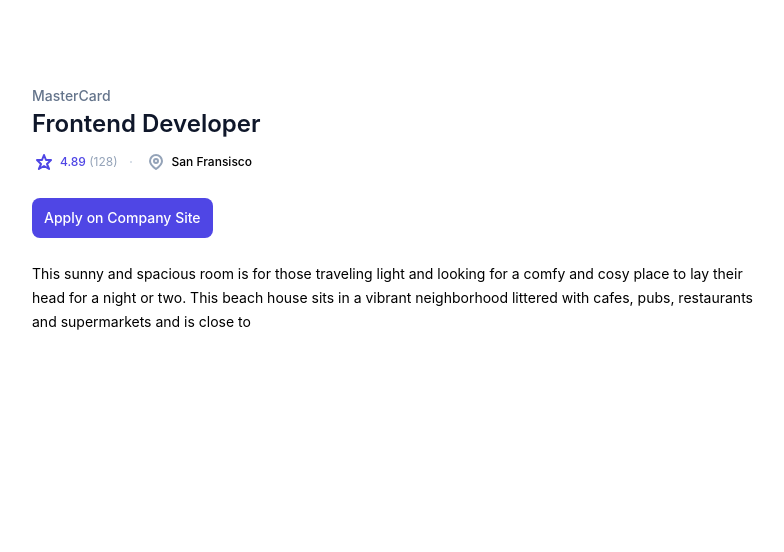
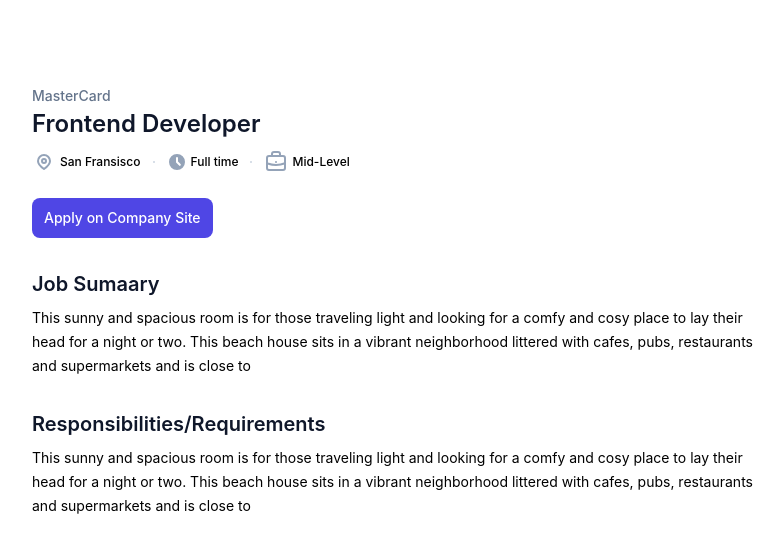
Before and after one commit to mako-commits/Job-Board, a Next.js app: page /new in a window 1280 px wide. Shown: the top 552 px of the page, without its empty margins (240-1024 px from the left). Built offline with nearby package versions, Linux system fonts and the light colour scheme.

Commit message:
fix: Refactor code

```diff
--- a/components/jobs/JobDetail.js
+++ b/components/jobs/JobDetail.js
@@ -14,7 +14,7 @@
         </div>
 
         <dl className="mt-4 text-xs font-medium flex items-center row-start-2 sm:mt-1 sm:row-start-3 md:mt-2.5 lg:row-start-2">
-          <dt className="sr-only">Reviews</dt>
+          {/* <dt className="sr-only">Reviews</dt>
           <dd className="text-indigo-600 flex items-center dark:text-indigo-400">
             <svg
               width="24"
@@ -33,18 +33,9 @@
             <span>
               4.89 <span className="text-slate-400 font-normal">(128)</span>
             </span>
-          </dd>
+          </dd> */}
           <dt className="sr-only">Location</dt>
           <dd className="flex items-center">
-            <svg
-              width="2"
-              height="2"
-              aria-hidden="true"
-              fill="currentColor"
-              className="mx-3 text-slate-300"
-            >
-              <circle cx="1" cy="1" r="1" />
-            </svg>
             <svg
               width="24"
               height="24"
@@ -60,6 +51,58 @@
               <path d="M14 11a2 2 0 1 1-4 0 2 2 0 0 1 4 0Z" />
             </svg>
             {props.location}
+            <svg
+              width="2"
+              height="2"
+              aria-hidden="true"
+              fill="currentColor"
+              className="mx-3 text-slate-300"
+            >
+              <circle cx="1" cy="1" r="1" />
+            </svg>
+          </dd>
+          <dt className="sr-only">Job Type</dt>
+          <dd className="flex items-center">
+            <svg
+              xmlns="http://www.w3.org/2000/svg"
+              className="h-5 w-5 mr-1 text-slate-400 dark:text-slate-500"
+              viewBox="0 0 20 20"
+              fill="currentColor"
+            >
+              <path
+                fillRule="evenodd"
+                d="M10 18a8 8 0 100-16 8 8 0 000 16zm1-12a1 1 0 10-2 0v4a1 1 0 00.293.707l2.828 2.829a1 1 0 101.415-1.415L11 9.586V6z"
+                clipRule="evenodd"
+              />
+            </svg>
+            {props.type}
+            <svg
+              width="2"
+              height="2"
+              aria-hidden="true"
+              fill="currentColor"
+              className="mx-3 text-slate-300"
+            >
+              <circle cx="1" cy="1" r="1" />
+            </svg>
+          </dd>
+          <dt className="sr-only">Location</dt>
+          <dd className="flex items-center">
+            <svg
+              xmlns="http://www.w3.org/2000/svg"
+              className="h-6 w-6 mr-1 text-slate-400 dark:text-slate-500"
+              fill="none"
+              viewBox="0 0 24 24"
+              stroke="currentColor"
+              strokeWidth={2}
+            >
+              <path
+                strokeLinecap="round"
+                strokeLinejoin="round"
+                d="M21 13.255A23.931 23.931 0 0112 15c-3.183 0-6.22-.62-9-1.745M16 6V4a2 2 0 00-2-2h-4a2 2 0 00-2 2v2m4 6h.01M5 20h14a2 2 0 002-2V8a2 2 0 00-2-2H5a2 2 0 00-2 2v10a2 2 0 002 2z"
+              />
+            </svg>
+            {props.level}
           </dd>
         </dl>
         <div className="mt-4 col-start-1 row-start-3 self-center sm:mt-0 sm:col-start-2 sm:row-start-2 sm:row-span-2 lg:mt-6 lg:col-start-1 lg:row-start-3 lg:row-end-4">
@@ -70,9 +113,22 @@
             Apply on Company Site
           </button>
         </div>
-        <p className="mt-4 text-sm leading-6 col-start-1 sm:col-span-2 lg:mt-6 lg:row-start-4 lg:col-span-1 dark:text-slate-400">
-          {props.description}
-        </p>
+        <div className="mt-7">
+          <h1 className="mt-1 text-md font-semibold text-white sm:text-slate-900 md:text-xl dark:sm:text-white">
+            Job Sumaary
+          </h1>
+          <p className="mt-4 text-sm leading-6 col-start-1 sm:col-span-2 lg:mt-2 lg:row-start-4 lg:col-span-1 dark:text-slate-400">
+            {props.description}
+          </p>
+        </div>
+        <div className="mt-7">
+          <h1 className="mt-1 text-md font-semibold text-white sm:text-slate-900 md:text-xl dark:sm:text-white">
+            Responsibilities/Requirements
+          </h1>
+          <p className="mt-4 text-sm leading-6 col-start-1 sm:col-span-2 lg:mt-2 lg:row-start-4 lg:col-span-1 dark:text-slate-400">
+            {props.description}
+          </p>
+        </div>
       </div>
     </main>
   );
--- a/components/jobs/JobItem.js
+++ b/components/jobs/JobItem.js
@@ -2,6 +2,7 @@
 import Image from "next/image";
 import Link from "next/link";
 import { useRouter } from "next/router";
+import styles from "../../styles/JobItem.module.css";
 const JobItem = (props) => {
   const router = useRouter();
   const showJobDetail = () => {
@@ -9,27 +10,31 @@
     // router.push(`/jobs/${props.id}`);
   };
   return (
-    <article className="flex items-start space-x-6 p-6">
-      <img
+    <article>
+      <div
+        className={`flex flex-col md:flex-row md:items-center items-start md:space-x-6 space-x-2 md:p-6 p-3 ${styles.card}`}
+        onClick={showJobDetail}
+      >
+        <Image
           src={props.image}
           alt=""
-        width="60"
+          width="80"
           height="88"
           className="flex-none rounded-md bg-slate-100"
         />
 
         <div className="min-w-0 relative flex-auto">
-        <div className="flex-none w-full mt-2 font-normal">
-          <dt className="sr-only">Cast</dt>
+          <div className="flex-none w-full font-normal">
+            <dt className="sr-only">Company Name</dt>
             <dd className="text-slate-400">{props.company}</dd>
           </div>
           <h2 className="font-semibold text-white truncate pr-20">
             {props.title}
           </h2>
-        <dl className="mt-2 flex flex-wrap text-sm leading-6 font-medium">
+          <dl className="mt-2 flex flex-wrap gap-2 text-sm leading-6 font-medium">
             <div className="absolute top-0 right-0 flex items-center space-x-1">
               <dt className="text-sky-500">
-              <span className="sr-only">Star rating</span>
+                <span className="sr-only">Job Details</span>
                 <button onClick={showJobDetail}>
                   <svg
                     xmlns="http://www.w3.org/2000/svg"
@@ -50,14 +55,36 @@
               <dd>{props.starRating}</dd>
             </div>
             <div>
-            <dt className="sr-only">Rating</dt>
+              <dt className="sr-only">Salary Range</dt>
               <dd className="px-1.5 ring-1 ring-slate-200 rounded">
                 {props.salary}
               </dd>
             </div>
             <div className="ml-2">
               <dt className="sr-only">Location</dt>
-            <dd>{props.location}</dd>
+
+              <dd className="flex items-center ">
+                <svg
+                  xmlns="http://www.w3.org/2000/svg"
+                  className="h-6 w-6 mr-1 text-slate-400 dark:text-slate-500"
+                  fill="none"
+                  viewBox="0 0 24 24"
+                  stroke="currentColor"
+                  strokeWidth={2}
+                >
+                  <path
+                    strokeLinecap="round"
+                    strokeLinejoin="round"
+                    d="M17.657 16.657L13.414 20.9a1.998 1.998 0 01-2.827 0l-4.244-4.243a8 8 0 1111.314 0z"
+                  />
+                  <path
+                    strokeLinecap="round"
+                    strokeLinejoin="round"
+                    d="M15 11a3 3 0 11-6 0 3 3 0 016 0z"
+                  />
+                </svg>
+                {props.location}
+              </dd>
             </div>
             <div>
               <dt className="sr-only">Level</dt>
@@ -71,6 +98,20 @@
                 >
                   <circle cx="1" cy="1" r="1" />
                 </svg>
+                <svg
+                  xmlns="http://www.w3.org/2000/svg"
+                  className="h-6 w-6 mr-1 text-slate-400 dark:text-slate-500"
+                  fill="none"
+                  viewBox="0 0 24 24"
+                  stroke="currentColor"
+                  strokeWidth={2}
+                >
+                  <path
+                    strokeLinecap="round"
+                    strokeLinejoin="round"
+                    d="M21 13.255A23.931 23.931 0 0112 15c-3.183 0-6.22-.62-9-1.745M16 6V4a2 2 0 00-2-2h-4a2 2 0 00-2 2v2m4 6h.01M5 20h14a2 2 0 002-2V8a2 2 0 00-2-2H5a2 2 0 00-2 2v10a2 2 0 002 2z"
+                  />
+                </svg>
                 {props.level}
               </dd>
             </div>
@@ -81,16 +122,31 @@
                   width="2"
                   height="2"
                   fill="currentColor"
-                className="mx-2 text-slate-300"
+                  className="mx-2 text-slate-300 "
                   aria-hidden="true"
                 >
                   <circle cx="1" cy="1" r="1" />
+                </svg>
+                <svg
+                  xmlns="http://www.w3.org/2000/svg"
+                  className="h-6 w-6 mr-1 text-slate-400 dark:text-slate-500"
+                  fill="none"
+                  viewBox="0 0 24 24"
+                  stroke="currentColor"
+                  strokeWidth={2}
+                >
+                  <path
+                    strokeLinecap="round"
+                    strokeLinejoin="round"
+                    d="M12 8v4l3 3m6-3a9 9 0 11-18 0 9 9 0 0118 0z"
+                  />
                 </svg>
                 {props.type}
               </dd>
             </div>
           </dl>
         </div>
+      </div>
     </article>
   );
 };
--- a/components/jobs/Jobs.js
+++ b/components/jobs/Jobs.js
@@ -8,7 +8,7 @@
     id: "m1",
     title: "Frontend Developer",
     image:
-      "https://images.unsplash.com/photo-1496442226666-8d4d0e62e6e9?ixlib=rb-1.2.1&ixid=MnwxMjA3fDB8MHxwaG90by1wYWdlfHx8fGVufDB8fHx8&auto=format&fit=crop&w=870&q=80",
+      "https://images.unsplash.com/photo-1562705121-e624542c7b9b?ixlib=rb-1.2.1&ixid=MnwxMjA3fDB8MHxwaG90by1wYWdlfHx8fGVufDB8fHx8&auto=format&fit=crop&w=870&q=80",
     starRating: 2.66,
     salary: "250k - 300k",
     location: "San Fransisco",
@@ -36,13 +36,13 @@
 const Jobs = () => {
   return (
     <div className="divide-y divide-slate-100">
-      <Nav>
+      {/* <Nav>
         <NavItem href="/new" isActive>
           New Releases
         </NavItem>
         <NavItem href="/top">Top Rated</NavItem>
         <NavItem href="/picks">Vincent’s Picks</NavItem>
-      </Nav>
+      </Nav> */}
 
       <JobList jobs={DUMMY_JOBS} />
       {/* <JobDetail jobs={DUMMY_JOBS} /> */}
--- a/components/layout/Navbar.js
+++ b/components/layout/Navbar.js
@@ -5,8 +5,8 @@
 import Image from "next/image";
 import logo from "../../images/workflow-mark.svg";
 const navigation = [
-  { name: "Board", href: "#", current: true },
-  { name: "Login", href: "#", current: false },
+  { name: "Job Board", href: "#", current: true },
+  { name: "Post a Job", href: "#", current: false },
   { name: "Projects", href: "#", current: false },
   { name: "Calendar", href: "#", current: false },
 ];
@@ -50,6 +50,8 @@
                     height={40}
                   />
                 </div>
+              </div>
+              <div className="absolute inset-y-0 right-0 flex items-center pr-2 sm:static sm:inset-auto sm:ml-6 sm:pr-0">
                 <div className="hidden sm:block sm:ml-6">
                   <div className="flex space-x-4">
                     {navigation.map((item) => (
@@ -69,8 +71,6 @@
                     ))}
                   </div>
                 </div>
-              </div>
-              <div className="absolute inset-y-0 right-0 flex items-center pr-2 sm:static sm:inset-auto sm:ml-6 sm:pr-0">
                 <button
                   type="button"
                   className="bg-gray-800 p-1 rounded-full text-gray-400 hover:text-white focus:outline-none focus:ring-2 focus:ring-offset-2 focus:ring-offset-gray-800 focus:ring-white"
--- a/next.config.js
+++ b/next.config.js
@@ -1,7 +1,10 @@
 /** @type {import('next').NextConfig} */
 const nextConfig = {
+  images: {
+    domains: ["images.unsplash.com"],
+  },
   reactStrictMode: true,
   swcMinify: true,
-}
+};
 
-module.exports = nextConfig
+module.exports = nextConfig;
--- /dev/null
+++ b/styles/JobItem.module.css
@@ -0,0 +1,29 @@
+.card {
+  margin: 1rem;
+  cursor: pointer;
+  text-align: left;
+  color: inherit;
+  text-decoration: none;
+  border: 1px solid #eaeaea;
+  border-radius: 10px;
+  transition: color 0.15s ease, border-color 0.15s ease;
+  /* max-width: 300px;*/
+}
+
+.card:hover,
+.card:focus,
+.card:active {
+  /*color: #0070f3;*/
+  border-color: #0070f3;
+}
+
+.card h2 {
+  margin: 0 0 1rem 0;
+  font-size: 1.5rem;
+}
+
+.card p {
+  margin: 0;
+  font-size: 1.25rem;
+  line-height: 1.5;
+}
```
Lines whose indentation alone changed are shown as unchanged.
